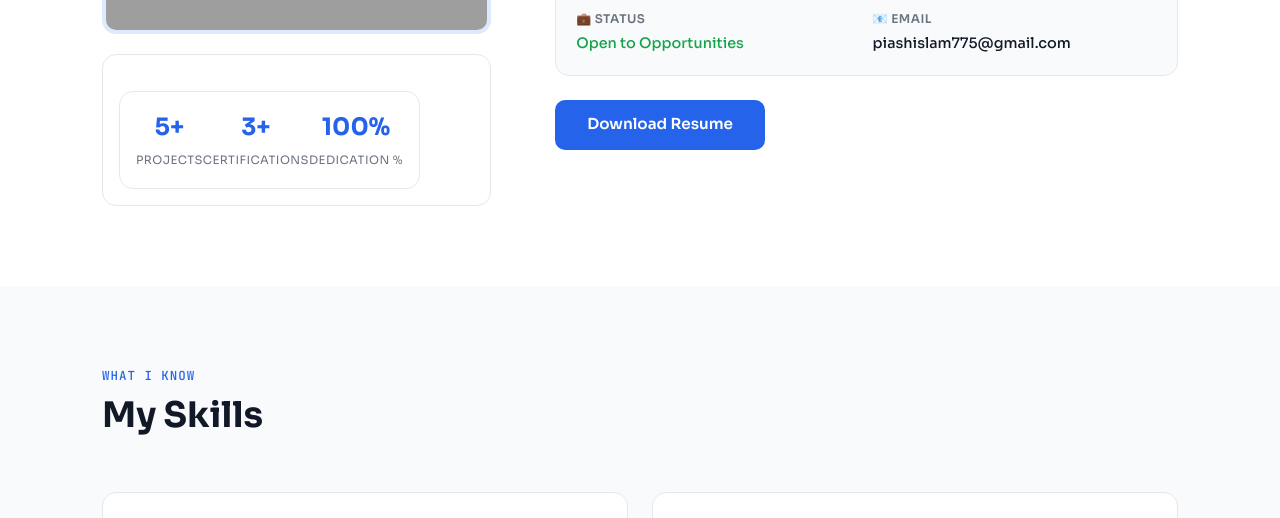
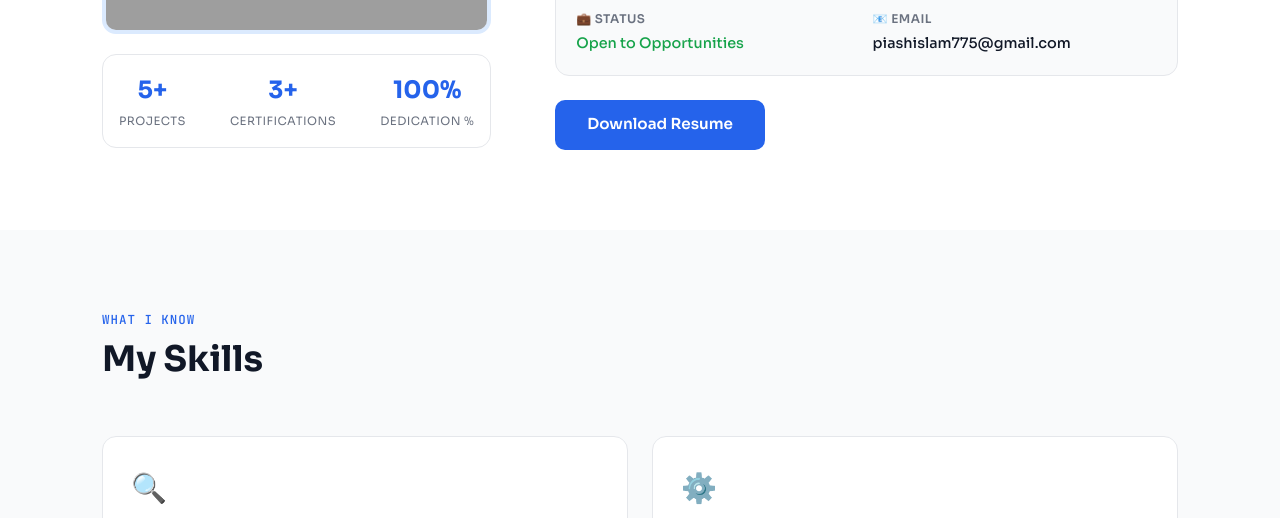
Before and after one commit to piash25252/piash25252.github.io, a website: page index.html in a window 1280 px wide. Shown: the part 1448-1966 px from the top of the page. Drawn offline with nearby package versions, Linux system fonts and the light colour scheme; no server answers; grey boxes are pictures that could not be loaded.

Commit message:
Fix about-stats nesting and animation issues

```diff
--- a/index.html
+++ b/index.html
@@ -103,11 +103,9 @@
             <div class="about-photo-placeholder" id="aboutInitials" style="display:none;">PI</div>
           </div>
           <div class="about-stats">
-          <div class="about-stats">
             <div class="astat"><span class="astat-n" data-target="5">0</span><span class="astat-l">Projects</span></div>
             <div class="astat"><span class="astat-n" data-target="3">0</span><span class="astat-l">Certifications</span></div>
             <div class="astat"><span class="astat-n" data-target="100">0</span><span class="astat-l">Dedication %</span></div>
-          </div>
           </div>
         </div>
         <div class="about-content">
--- a/script.js
+++ b/script.js
@@ -69,7 +69,7 @@ const statsObserver = new IntersectionObserver((entries) => {
       statsObserver.unobserve(target);
     }
   });
-}, { threshold: 0.5 });
+}, { threshold: 0.1 });
 
 document.querySelectorAll('.astat-n').forEach(el => statsObserver.observe(el));
 
--- a/style.css
+++ b/style.css
@@ -401,7 +401,7 @@ body {
 }
 .astat { text-align: center; }
 .astat-n { font-size: 1.5rem; font-weight: 700; color: var(--blue); display: block; }
-.astat-l { font-size: 0.72rem; color: var(--muted); text-transform: uppercase; letter-spacing: 0.04em; }
+.astat-l { font-size: 0.72rem; color: var(--muted); text-transform: uppercase; letter-spacing: 0.04em; display: block; margin-top: 0.2rem; }
 
 .about-content h3 { font-size: 1.35rem; font-weight: 700; margin-bottom: 1rem; color: var(--fg); }
 .about-content p { color: var(--muted); line-height: 1.8; margin-bottom: 1rem; }
```
